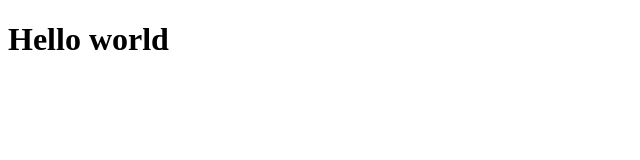
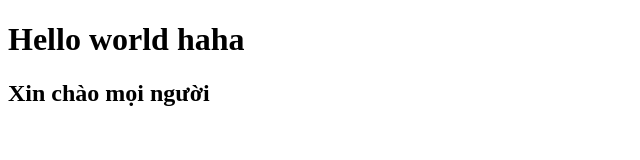
Before and after one commit to hieu-17/test-git, a plain HTML site: page index.html in a window 1280 px wide. Shown: the whole page, without its empty margins (0-640 px from the left). Drawn offline with Linux system fonts and the light colour scheme.

Commit message:
commit hello

```diff
--- a/index.html
+++ b/index.html
@@ -6,6 +6,7 @@
     <title>Trang chủ</title>
 </head>
 <body>
-    <h1>Hello world</h1>
+    <h1>Hello world haha</h1>
+    <h2>Xin chào mọi người</h2>
 </body>
 </html>
```
